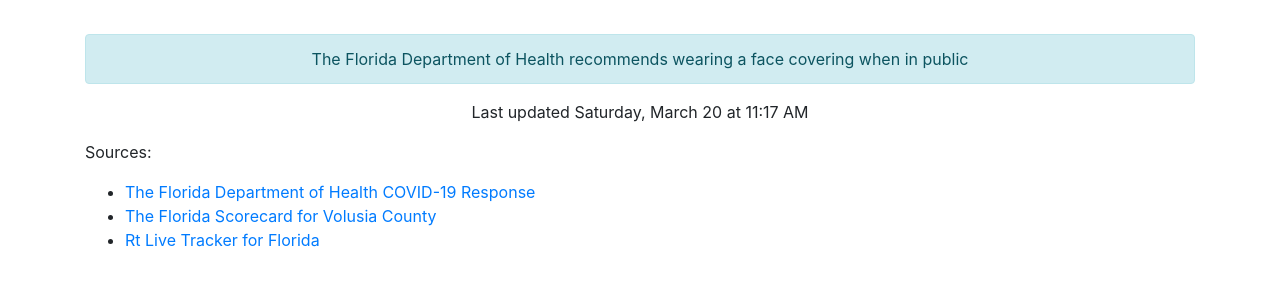
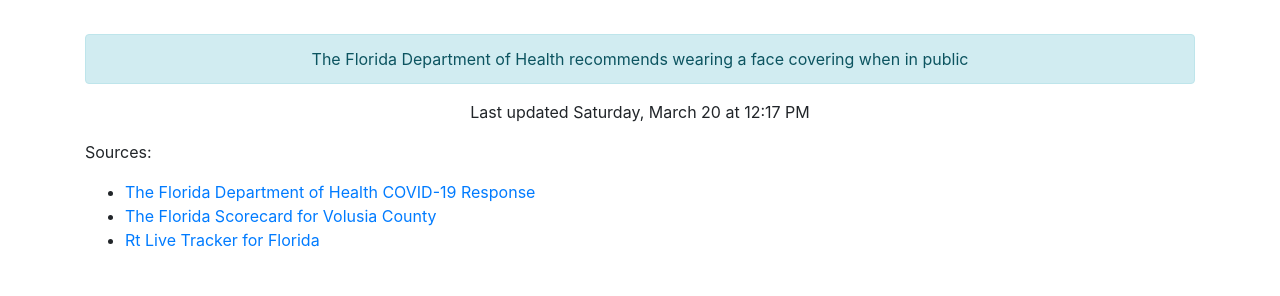
Before and after one commit to thinkjson/timeforchurch, a Jekyll site: the page built from index.md, in a window 1280 px wide. Shown: the part 544-840 px from the top of the page. Built offline with Jekyll 4.4.1, drawn with Linux system fonts in a browser that asks for light colours; our own code applies the rules of GitHub Pages for plain Markdown files.

Commit message:
Updating data

```diff
--- a/_includes/data.html
+++ b/_includes/data.html
@@ -10,4 +10,4 @@
     <div class="outcome text-success">YES</div>
     <div class="alert alert-info" role="alert">The Florida Department of Health recommends wearing a face covering when in public</div>
 
-    <p>Last updated Saturday, March 20 at 11:17 AM</p>
+    <p>Last updated Saturday, March 20 at 12:17 PM</p>
```
